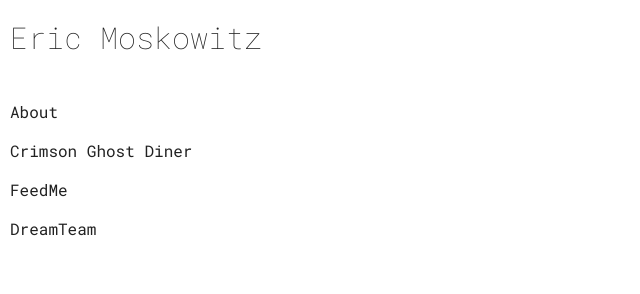
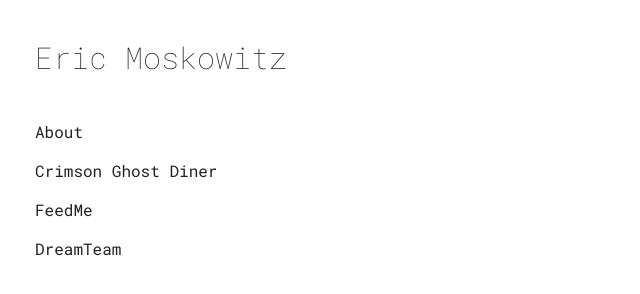
Before and after one commit to 3moz/mySite, a website: page public/index.html in a window 1280 px wide. Shown: the whole page, without its empty margins (0-640 px from the left). Drawn offline with nearby package versions, Linux system fonts and the light colour scheme.

Commit message:
basic structure, styling

```diff
--- a/public/styles.css
+++ b/public/styles.css
@@ -15,7 +15,8 @@
 
     position: absolute;
     height: 100%;
-    left: 0px;
+    left: 25px;
+    padding-top:20px;
     padding-left:10px;
     padding-right:5px;
 
```
